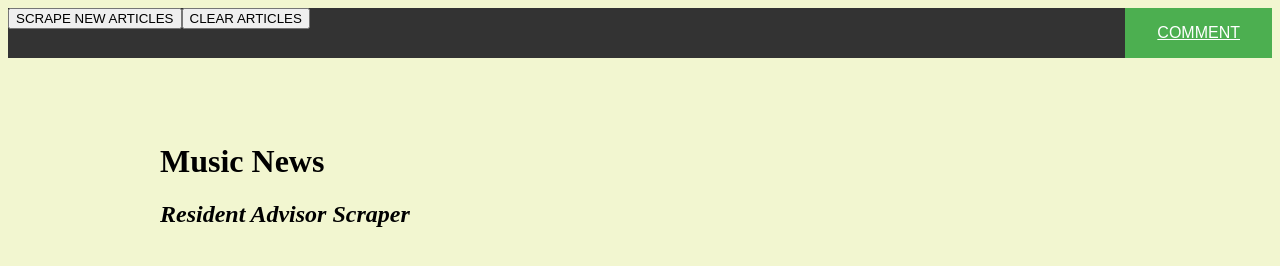
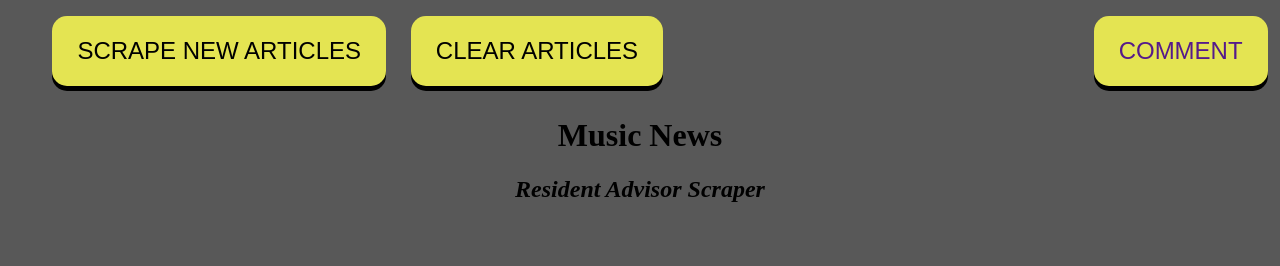
Before and after one commit to JoeHancock1995/NewsScraper, a website: page public/index.html in a window 1280 px wide. Drawn offline with nearby package versions, Linux system fonts and the light colour scheme.

Commit message:
buttons styled and created, not working yet

```diff
--- a/public/css/style.css
+++ b/public/css/style.css
@@ -1,9 +1,10 @@
-body { background-color: #F2F6D0 }
+body { background-color: rgb(88, 88, 88); margin: 0; padding: 0}
+
 #wrapper {
   width: 960px;
   margin-left: auto;
   margin-right: auto;
-  padding-top: 5%;
+  text-align: center;
 }
 #articles {
   display: inline-block;
@@ -11,65 +12,37 @@
   width: 60%;
   height: 700px;
 }
-#notes {
-  float: right;
-  width: 30%;
-}
-textarea, input {
-  display: block;
-  width: 100%;
-  background-color: #FCF5C7;
-}
-input {
-  height: 36px;
-  font-size: 24px;
-}
-textarea {
-  height: 200px;
-  font-size: 18px;
-}
-ul {
-    list-style-type: none;
-    margin: 0;
-    padding: 0;
-    overflow: hidden;
-    background-color: #333;
+.navtop {
+    width: 100%;
+    position: relative;
+    height: 80px}
+
+ul { list-style-type: none; }
+a{text-decoration-line: none}
+
+.scrapebtn button{float: left}
+.commentbtn button{float: right;}
+
+.navbtn {
+    display: inline-block;
+    padding: 15px 25px;
+    font-size: 24px;
+    cursor: pointer;
+    text-align: center;
+    text-decoration: none;
+    outline: none;
+    color: #fff;
+    background-color: rgb(228, 228, 82);
+    border: none;
+    border-radius: 15px;
+    box-shadow: 0 5px black;
+    height:  70px;
+    cursor: pointer;
+    color: black}
+.navbtn:hover {background-color: greenyellow}
+.navbutton:active {
+    background-color: #3e8e41;
+    box-shadow: 0 5px #666;
+    transform: translateY(4px);
   }
-  li {
-    float: left;
-  }
-.dropdown{
-    float:right;
-    }
-.dropbtn {
-    background-color: #4CAF50;
-    color: white;
-    padding: 16px;
-    font-size: 16px;
-    border: none;
-    cursor: pointer;
-  }
-  .dropdown-content {
-    display: none;
-    position: absolute;
-    background-color: #f9f9f9;
-    min-width: 160px;
-    box-shadow: 0px 8px 16px 0px rgba(0,0,0,0.2);
-    z-index: 1;
-  }
-  .dropdown-content li {
-    color: black;
-    padding: 12px 16px;
-    text-decoration: none;
-    display: block;
-  }
-
-  .dropdown-content li:hover {background-color: #f1f1f1}
-
-  .dropdown:hover .dropdown-content {
-    display: block;
-  }
-
-  .dropdown:hover .dropbtn {
-    background-color: #3e8e41;
-  }
+button{ margin-left: 1%; margin-right: 1%;}
--- a/public/index.html
+++ b/public/index.html
@@ -9,16 +9,12 @@
     <header>
     <nav class= "navtop">
      <ul>
-        <li><button class="navbutton">SCRAPE NEW ARTICLES</button></li>
-        <li><button class="navbutton">CLEAR ARTICLES</button></li>
-        <li class="dropdown">
-            <button class="dropbtn"><a href="javascript:void(0)" class="dropbtn">COMMENT</a></button>
-            <div class="dropdown-content">
-              <ul class=commentbuttons>
-              <li><button>DISPLAY</button></li>
-              <li><button>ADD</button></li>
-              <li><button>DELETE</button></li>
-            </ul>
+       <div class="scrapebtn">
+        <li><button class="navbtn" id="scrapebtn">SCRAPE NEW ARTICLES</button></li>
+        <li><button class="navbtn" id="clearbtn">CLEAR ARTICLES</button></li>
+     </div>
+      <div class="commentbtn">
+        <li><button class="navbtn"><a href="" >COMMENT</a></button></li>
       </ul>
     </nav>
   </header>
```
